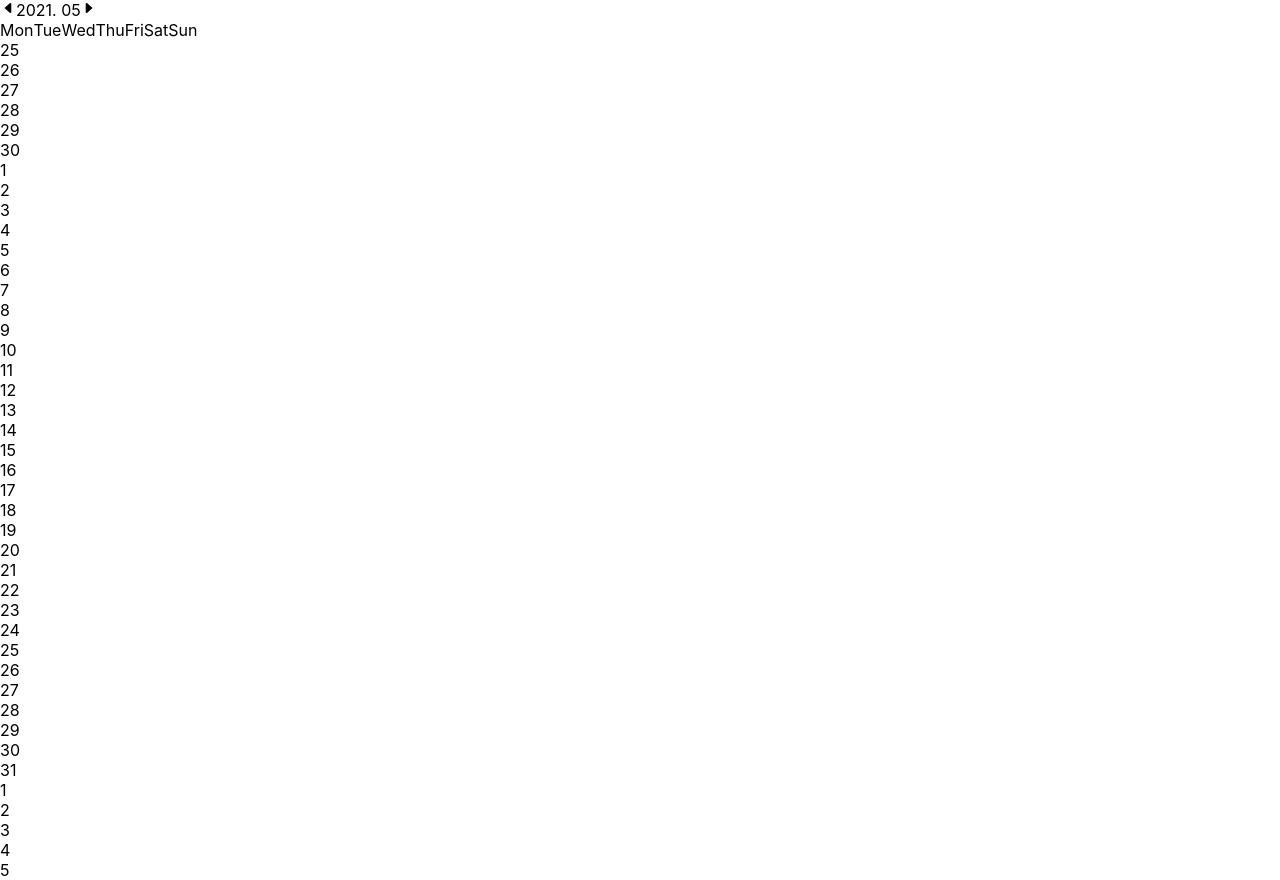
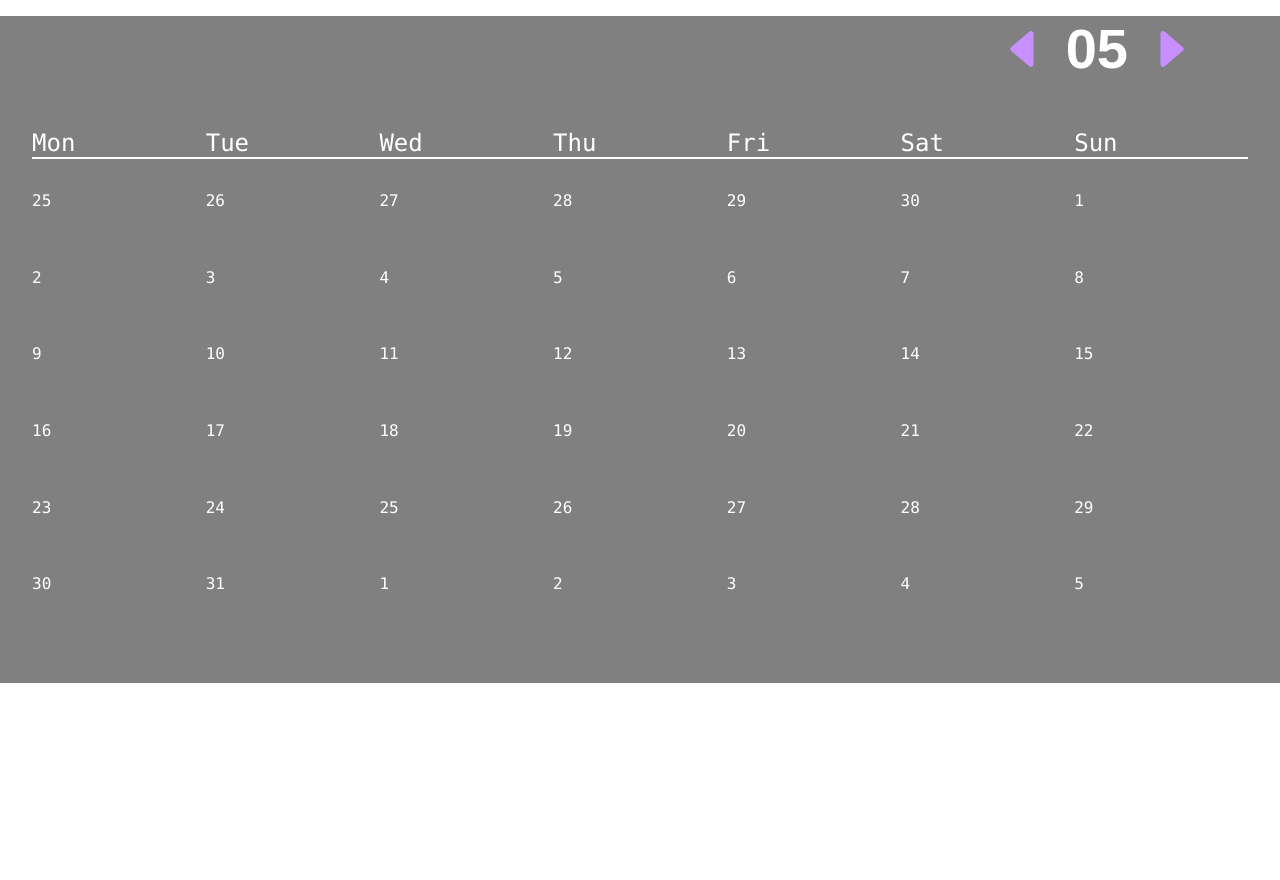
Before and after one commit to cdcoc0/Calendar, a React (Create React App) app: page / in a window 1280 px wide. After the commit the page ends 800 px from the top, so only its background shows below. Built offline with nearby package versions, Linux system fonts and the light colour scheme.

Commit message:
CSS -outline

```diff
--- a/src/calendar/Calendar.js
+++ b/src/calendar/Calendar.js
@@ -23,10 +23,12 @@ const Calendar = () => {
     return (
         <div className="Calendar">
             <Month year={initYear} month={initMonth} />
-            <div className="daysArray">
-                {daysArray.map(d => <div key={d}>{d}</div>)}
+            <div className="body">
+                <div className="daysArray">
+                    {daysArray.map(d => <div key={d} className="days">{d}</div>)}
+                </div>
+                <Dates year={initYear} month={initMonth} />
             </div>
-            <Dates year={initYear} month={initMonth} />
         </div>
     );
 }
--- a/src/calendar/Dates.js
+++ b/src/calendar/Dates.js
@@ -1,4 +1,5 @@
 import React, {useCallback, useEffect, useState} from 'react';
+import './styles/Dates.scss';
 
 const getPrevDates = (plDay, plDate, prev) => {
     if(plDay !== 7) {
@@ -41,8 +42,8 @@ const Dates = ({year, month}) => {
     }, [month, getPages]);
 
     return (
-        <div>
-            {page && page.map((p, index) => <div key={index}>{p}</div>)}
+        <div className="Dates">
+            {page && page.map((p, index) => <div key={index} className="date">{p}</div>)}
         </div>
     );
 }
--- a/src/calendar/Month.js
+++ b/src/calendar/Month.js
@@ -2,14 +2,16 @@ import React from 'react';
 import {IoCaretBack, IoCaretForward} from 'react-icons/io5';
 import './styles/Month.scss';
 
-const Month = ({year, month}) => {
+const Month = ({month}) => {
     const formMonth = month + 1 < 10 ? `0${month + 1}` : month;
 
     return (
-        <div className="header">
-            <div className="navLeft"><IoCaretBack /></div>
-            <div className="month" type="text">{`${year}. ${formMonth}`}</div>
-            <div className="navRight"><IoCaretForward /></div>
+        <div className="Header">
+            <div className="header-sort">
+                <div className="nav"><IoCaretBack /></div>
+                <div className="month" type="text">{`${formMonth}`}</div>
+                <div className="nav"><IoCaretForward /></div>
+            </div>
         </div>
     );
 };
--- a/src/calendar/styles/Calendar.scss
+++ b/src/calendar/styles/Calendar.scss
@@ -1,5 +1,22 @@
 .Calendar {
-    .daysArray {
-        display: flex;
+    background: gray;
+    width: 100%;
+    font-family: "Lucida Console", Helvetica, sans-serif;
+    //padding-left: 3rem;
+    //min-height: 100vh;
+    //height: 100%;
+    //padding: 1rem;
+    .body {
+        padding: 2rem;
+        .daysArray {
+            display: flex;
+            margin-top: 1rem;
+            font-size: 1.5rem;
+            color: white;
+            border-bottom: 2px solid white;
+            .days {
+                width: calc(100% / 7);
+            }
+        }
     }
 }
--- /dev/null
+++ b/src/calendar/styles/Dates.scss
@@ -0,0 +1,11 @@
+.Dates {
+    font-family: "Lucida Console", Helvetica, sans-serif;
+    display: flex;
+    flex-wrap: wrap;
+    margin-top: 2rem;
+    height: 460px;
+    .date {
+        width: calc(100% / 7);
+        color: white;
+    }
+}
--- a/src/calendar/styles/Month.scss
+++ b/src/calendar/styles/Month.scss
@@ -1,3 +1,24 @@
-.header {
+.Header {
+    //background: palegreen;
+    margin-top: 1rem;
     display: flex;
+    align-items: center;
+    flex-direction: row-reverse;
+    margin-right: 5rem;
+    font-family:  sans-serif;
+    //justify-content: space-evenly;
+    font-size: 3.5rem;
+    .header-sort {
+        display: flex;
+        align-items: center;
+        .month {
+            color: white;
+            font-weight: bold;
+            margin: 0 1rem;
+        }
+        .nav {
+            color: #c890ff;
+            display: flex;
+        }
+    }
 }
```
